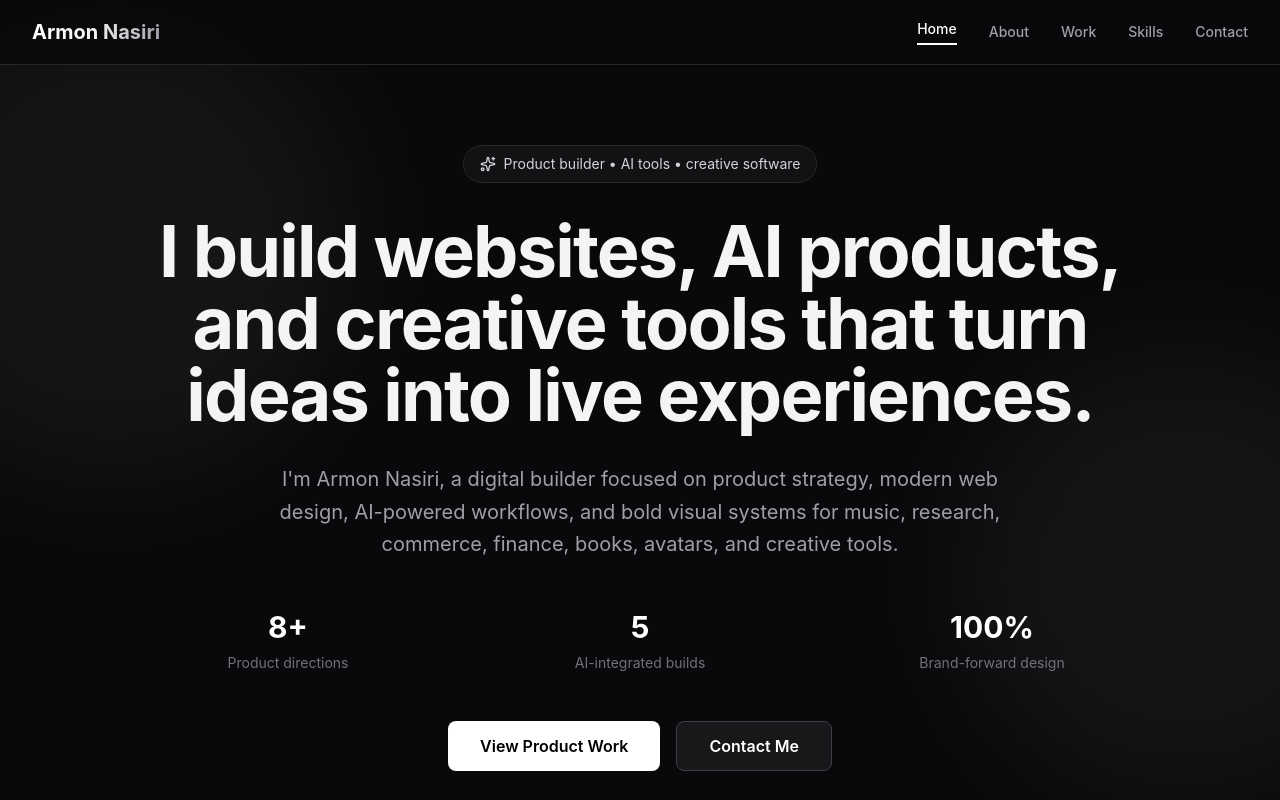
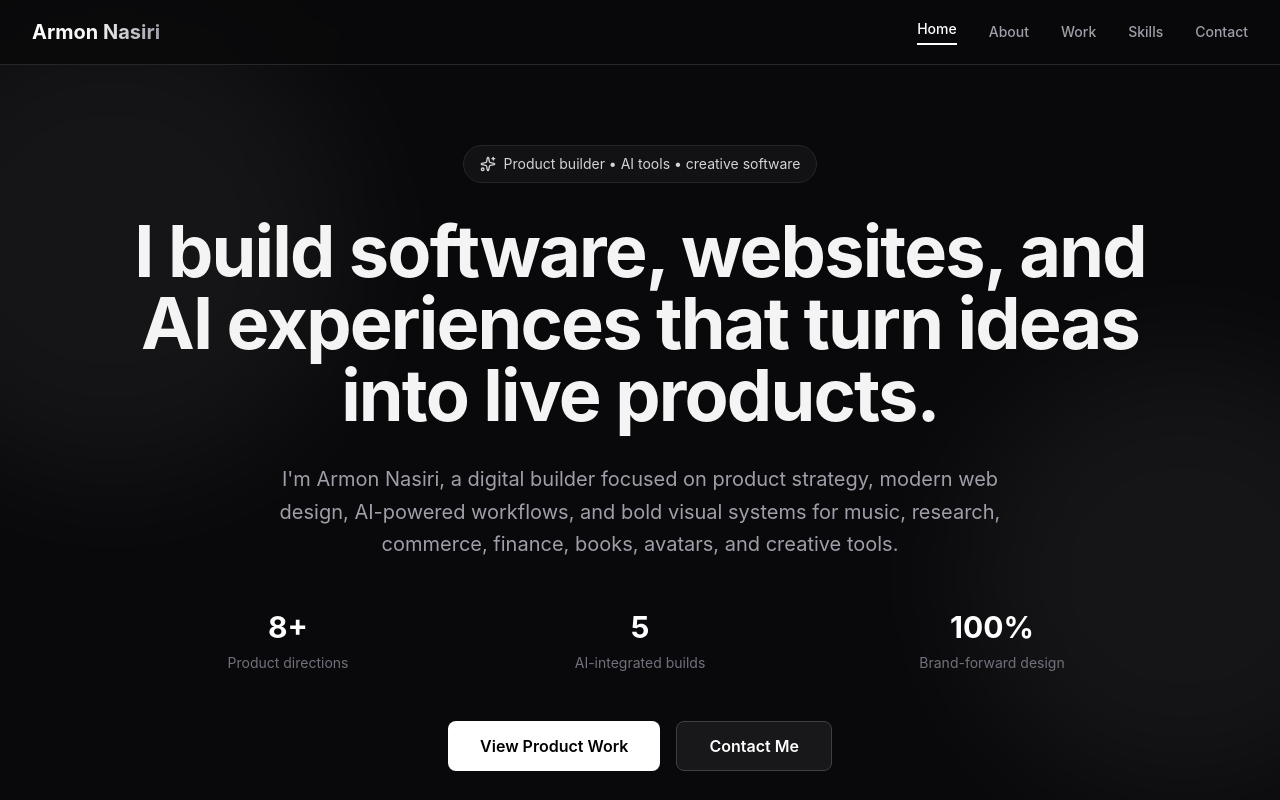
Before and after one commit to armonon/portfolioo, a React app: page / in a window 1280 px wide. Shown: the top 800 px of the page. Built offline with nearby package versions, Linux system fonts and the light colour scheme; the HTML template or start-up script is replaced by a standard one.

Commit message:
Update portfolio hero intro

```diff
--- a/src/App.tsx
+++ b/src/App.tsx
@@ -301,7 +301,7 @@ function App() {
               viewport={{ once: false }}
               className="text-5xl md:text-7xl font-bold tracking-tight"
             >
-              I build websites, AI products, and creative tools that turn ideas into live experiences.
+              I build software, websites, and AI experiences that turn ideas into live products.
             </motion.h1>
 
             <motion.p
```
